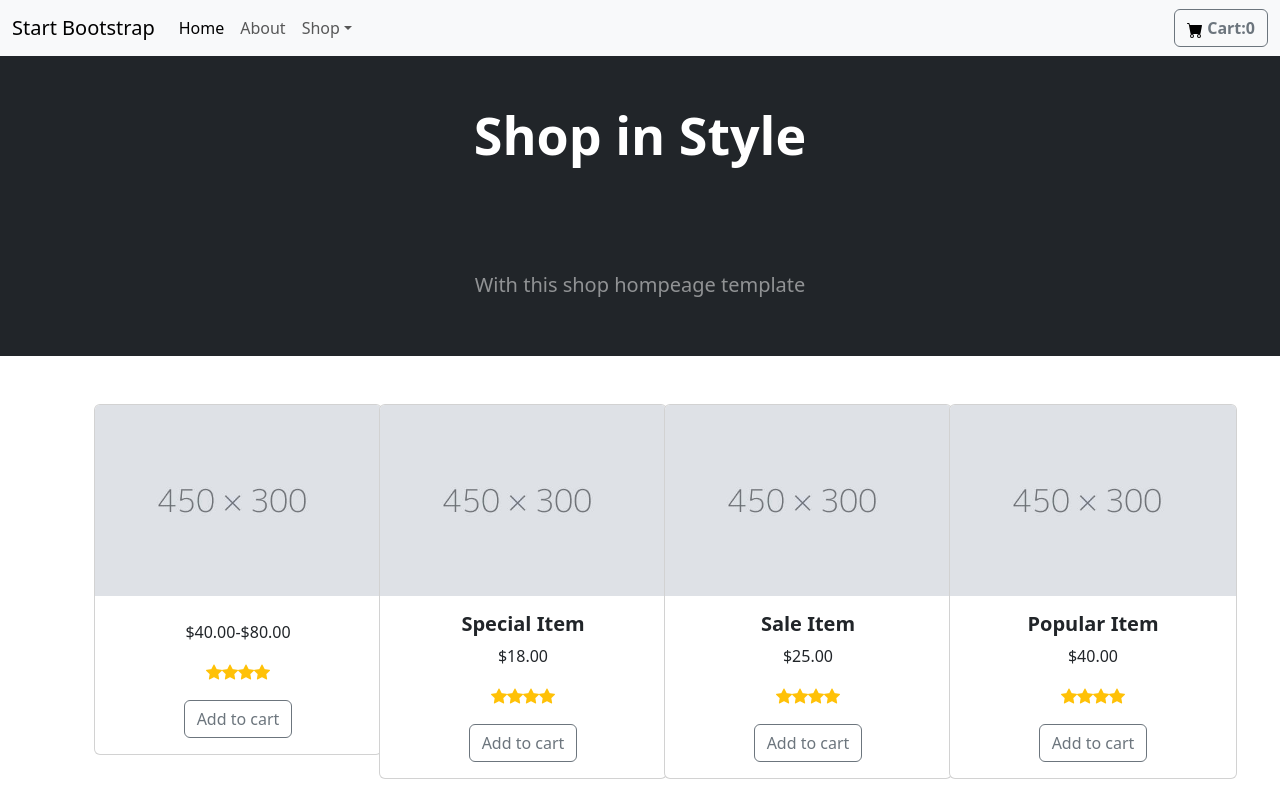
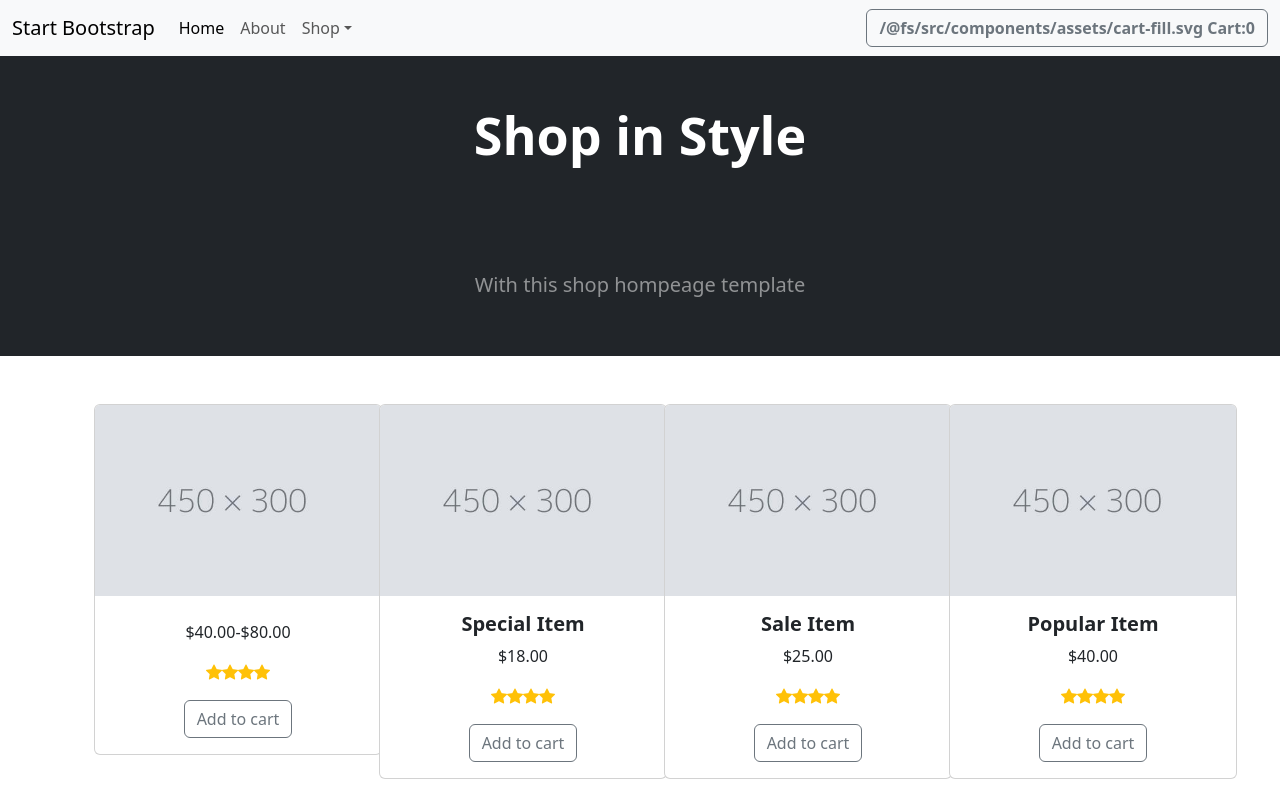
Before and after one commit to EclipticCode/Shopping-Cart-Task, a React (Vite) app: page / in a window 1280 px wide. Shown: the top 800 px of the page. Built offline with nearby package versions, Linux system fonts and the light colour scheme.

Commit message:
added icon to navbar

```diff
--- a/src/components/Navbar.jsx
+++ b/src/components/Navbar.jsx
@@ -1,4 +1,5 @@
 import React from 'react'
+import img from './assets/cart-fill.svg'
 
 const Navbar = (props) => {
   return (
@@ -30,7 +31,7 @@ const Navbar = (props) => {
               </li>
             </ul>
             <form className="d-flex" role="search">
-              <button className="btn btn-outline-secondary fw-bolder" type="submit"> <img src="../src/assets/cart-fill.svg" /> Cart:{props.count}</button>
+              <button className="btn btn-outline-secondary fw-bolder" type="submit"> {img} Cart:{props.count}</button>
             </form>
           </div>
         </div>
```
